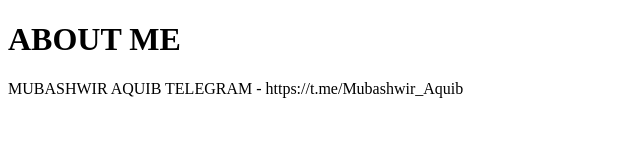
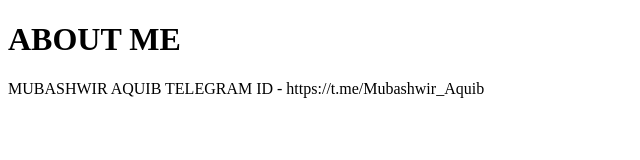
Before and after one commit to AQUIB007/AQUIB007.github.io, a plain HTML site: page index.html in a window 1280 px wide. Shown: the full height of the page, 0-640 px from the left. Drawn offline with Linux system fonts and the light colour scheme.

Commit message:
Update index.html

```diff
--- a/index.html
+++ b/index.html
@@ -2,8 +2,8 @@
 <html>
 <body>
 <h1>ABOUT ME</h1>
-<p>MUBASHWIR AQUIB
-
-   TELEGRAM - https://t.me/Mubashwir_Aquib</p>
+<p>                                                 MUBASHWIR AQUIB
+                                      TELEGRAM ID - https://t.me/Mubashwir_Aquib
+</p>
 </body>
 </html>
```
